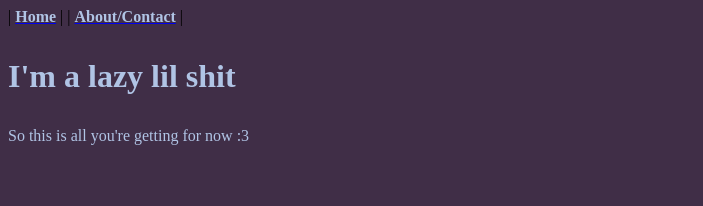
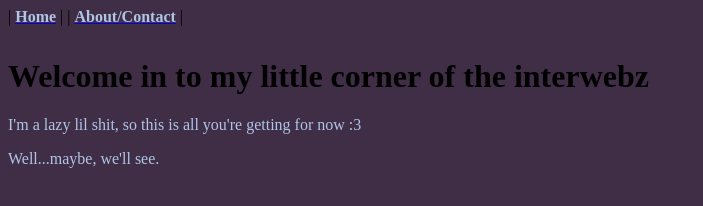
Before and after one commit to imzesok/imzesok.github.io, a plain HTML site: page index.html in a window 1280 px wide. Shown: the whole page, without its empty margins (0-703 px from the left). Drawn offline with Linux system fonts and the light colour scheme.

Commit message:
Update index.html

```diff
--- a/index.html
+++ b/index.html
@@ -5,20 +5,20 @@
 <title>___'s Home</title>
  <div class="topnav">
 |  <a class="active" href="https://imzesok.github.io/index.html"><b style="color:#b0c4e5;">Home</a></b>
-|  <a href="https://imzesok.github.io/projects"><b style="color:#b0c4e5;"></a></b>
+|  <a href="https://imzesok.github.io/projects.htm"><b style="color:#b0c4e5;"></a></b>
 |  <a href="https://imzesok.github.io/about.htm"><b style="color:#b0c4e5;">About/Contact</a></b>
 |
 </div>
 
 
-<h1><p style="color:#b0c4e5;">I'm a lazy lil shit</p></h1>
+<h1><p style="color:#b0c4e5;"></p>Welcome in to my little corner of the interwebz</h1>
 
 <body>
 
 <p>
-<p style="color:#b0c4e5;">So this is all you're getting for now  :3</p>
+<p style="color:#b0c4e5;">I'm a lazy lil shit, so this is all you're getting for now  :3</p>
 </p>
-
+<p style="color:#b0c4e5;">Well...maybe, we'll see.</p>
 </body>
 
 </html>
```
